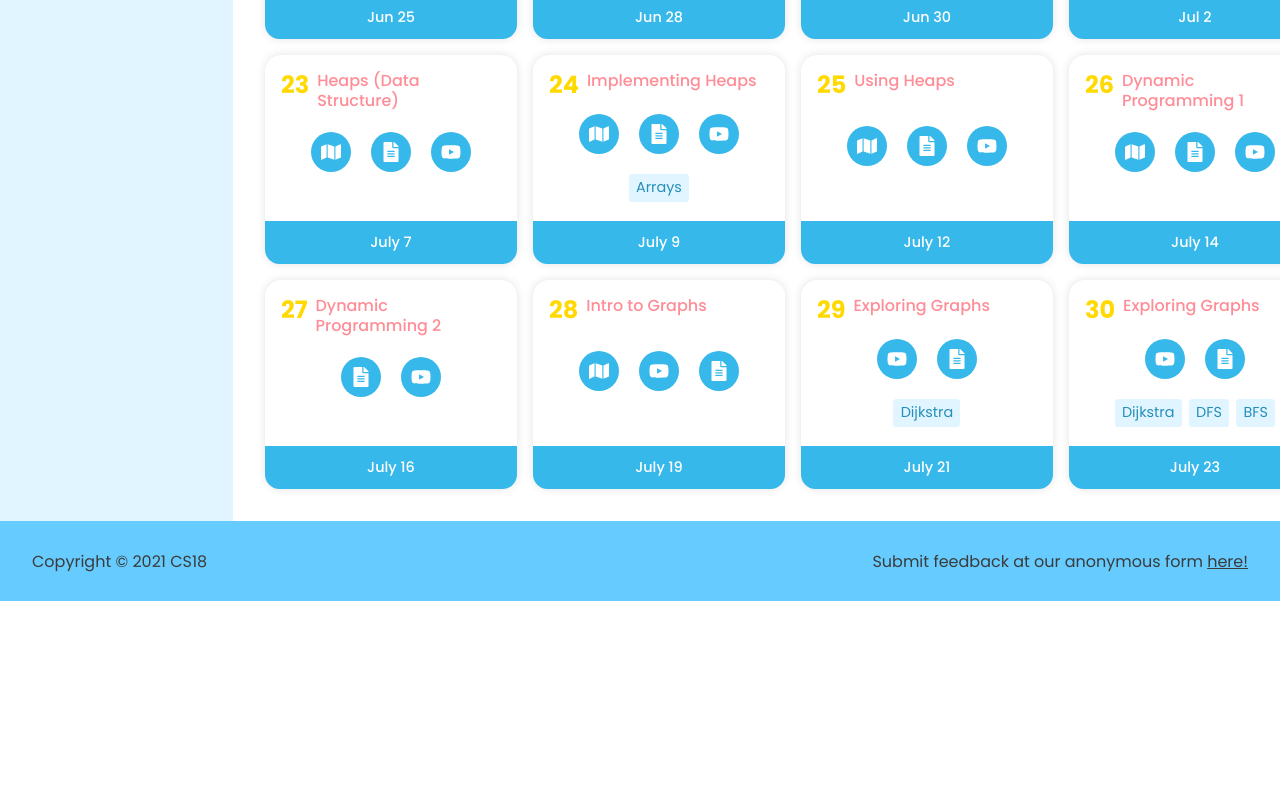
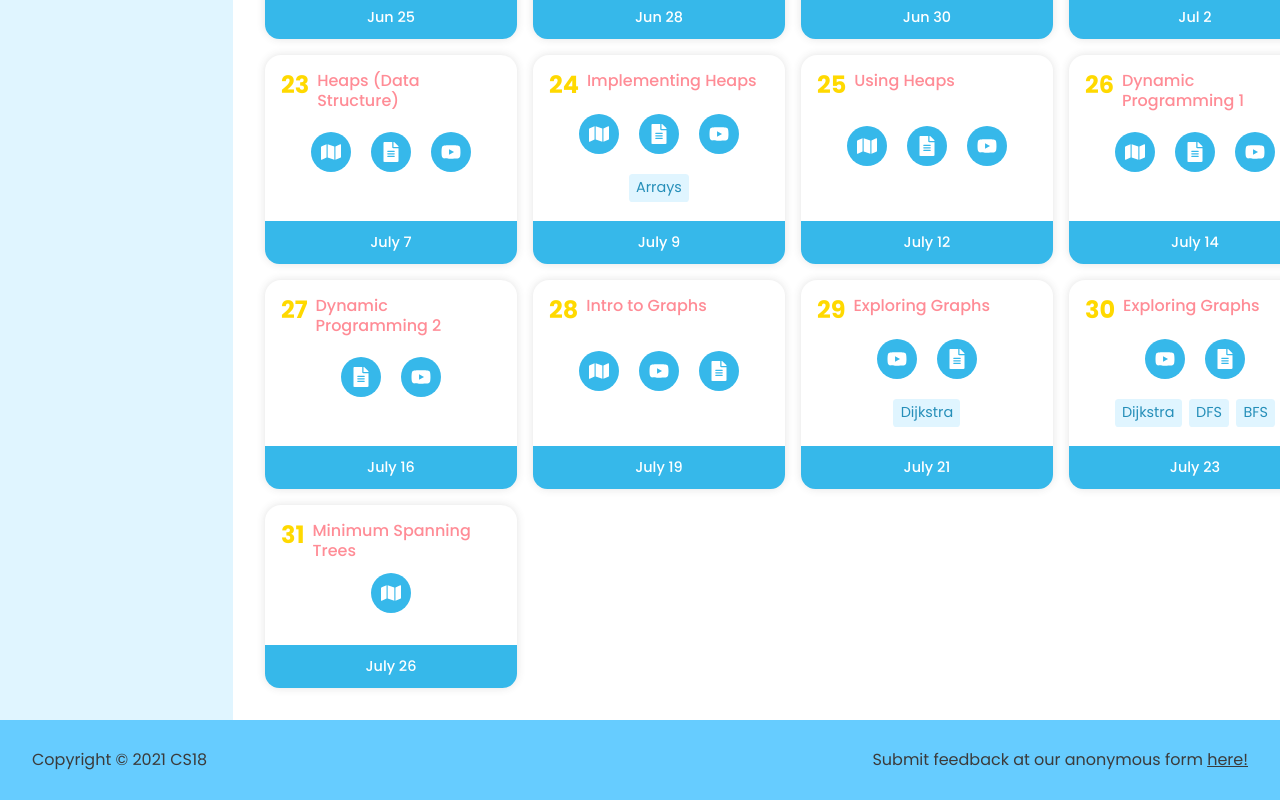
Before and after one commit to cs18-summer-2021/cs18-summer-2021.github.io, a React (Create React App) app: page /classes in a window 1280 px wide. Shown: the part 1506-2306 px from the top of the page. Before the commit the page ends 2107 px from the top, so only its background shows below. Built offline with nearby package versions, Linux system fonts and the light colour scheme.

Commit message:
lec30 setup

```diff
--- a/src/Info/Notes/Classes/Classes.js
+++ b/src/Info/Notes/Classes/Classes.js
@@ -338,6 +338,17 @@ const classes = [
 	    makeIcon(iconType.NOTES, makeUrl(30, "30graphSearchBFS.pdf")),
 	],
 	tags: ["Dijkstra", "DFS", "BFS"]
+    },
+    {
+    	number: 31, title: "Minimum Spanning Trees", outDate: "July 26", active: true,
+	links: [
+	    makeIcon(iconType.SETUP, "https://hackmd.io/@cs18-spring-2021/lec28setup")
+	    /*
+	    makeIcon(iconType.VIDEO, "https://brown.hosted.panopto.com/Panopto/Pages/Viewer.aspx?id=197aec67-0d61-4cb5-a6a5-ad6e010800b1"),
+	    makeIcon(iconType.NOTES, makeUrl(30, "30graphSearchBFS.pdf")),
+*/
+	],
+	tags: []
     }
 ]
 
```
